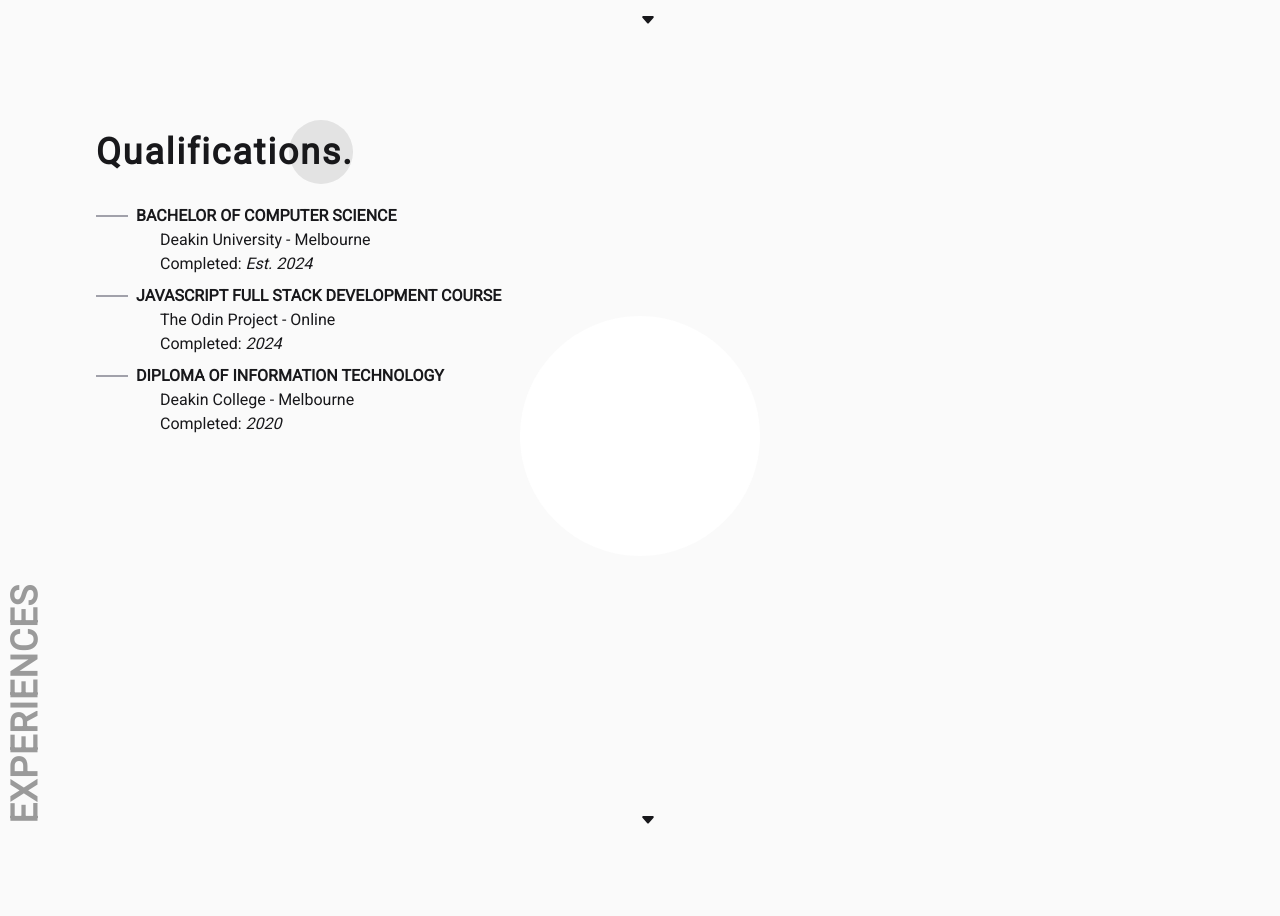
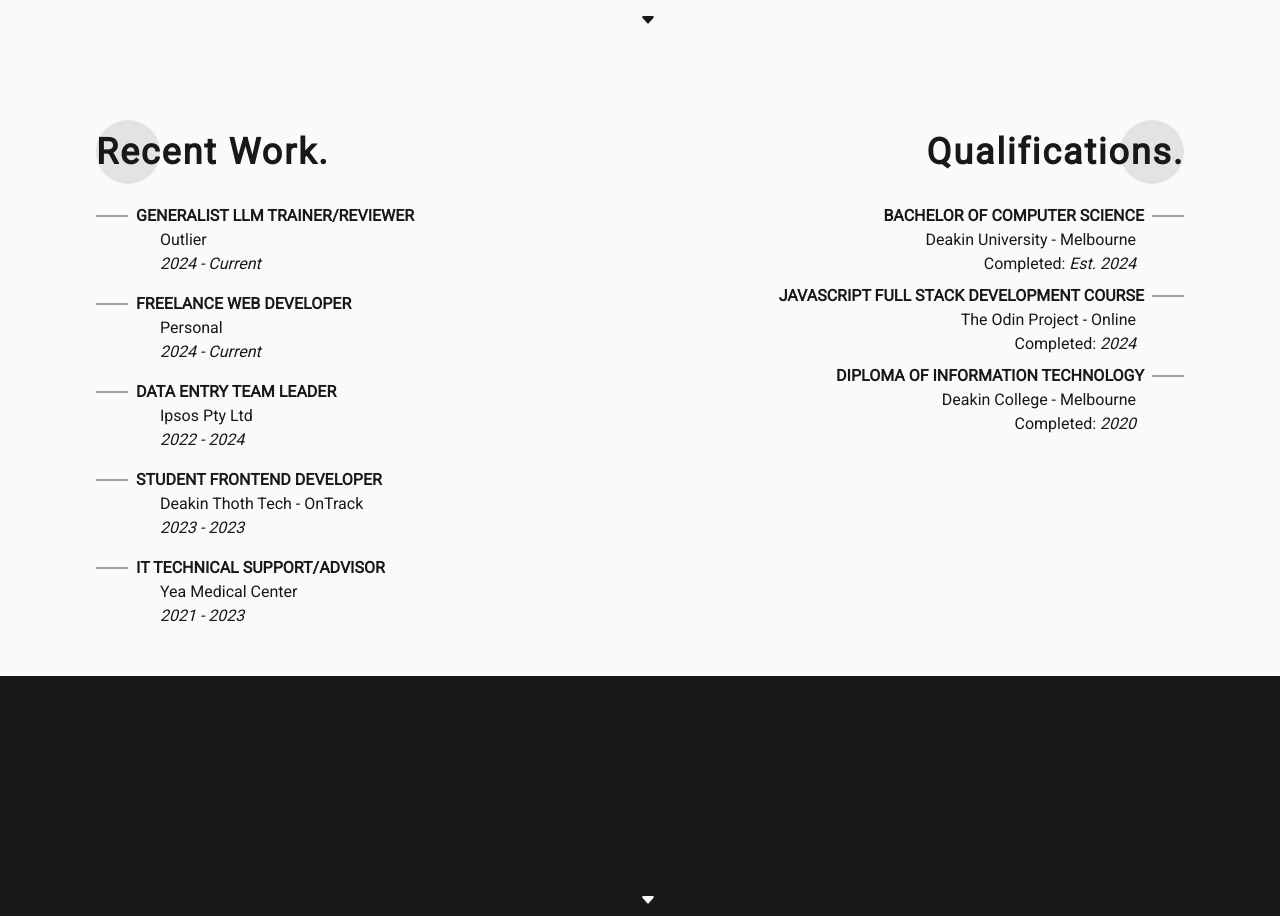
Before and after one commit to williamalowe/portfolio, a Next.js app: page / in a window 1280 px wide. Shown: the part 2860-3776 px from the top of the page. Before the commit the page ends 3696 px from the top, so only its background shows below. Built offline with nearby package versions, Linux system fonts and the light colour scheme.

Commit message:
styles: update experience styles

```diff
--- a/src/components/experience.tsx
+++ b/src/components/experience.tsx
@@ -8,50 +8,58 @@ export default function Experience() {
       id="experience"
       className="relative min-h-screen w-full flex flex-col bg-zinc-50 text-zinc-900"
     >
-      <div className="flex flex-col px-24 mt-24">
-        <div className="relative flex items-center w-fit">
-          <div className="absolute w-16 h-16 bg-zinc-900/10 rounded-full right-0" />
-          <h3 className="text-4xl font-bold tracking-wider">Qualifications.</h3>
+      <div className="flex px-24 mt-24 gap-y-8 pb-12">
+        <div className="flex flex-col">
+          <div className="relative flex flex-row items-center w-fit">
+            <h3 className="text-4xl font-bold tracking-wider">Recent Work.</h3>
+            <div className="absolute w-16 h-16 bg-zinc-900/10 rounded-full left-0" />
           </div>
-        <ul className="mt-8 flex flex-col gap-y-2">
-          {education.map((edu) => (
-            <li key={edu.qualification}>
-              <div className="flex items-center">
-                <div className="bg-zinc-400 w-8 h-[2px]"/>
-                <h3 className="uppercase font-bold ml-2">{edu.qualification}</h3>
+          <ul className="mt-8 flex flex-col gap-y-4">
+            {professional.map((prof) => (
+              <li key={prof.role}>
+                <div className="flex items-center ">
+                  <div className="bg-zinc-400 w-8 h-[2px]" />
+                  <h3 className="uppercase font-bold ml-2">{prof.role}</h3>
                 </div>
-              <h5 className="ml-16">{edu.institute}</h5>
-              <p className="ml-16">Completed: <span className="italic">{edu.completion}</span></p>
+                <h5 className=" ml-16">{prof.organisation}</h5>
+                <p className="italic ml-16">{prof.date}</p>
               </li>
             ))}
           </ul>
         </div>
-      {/* <div className="flex flex-col items-end justify-end px-24 mt-24">
-        <div className="relative flex flex-row items-center w-fit">
-          <h3 className="text-4xl font-bold tracking-wider">Professional.</h3>
-          <div className="absolute w-16 h-16 bg-zinc-900/10 rounded-full left-0" />
+        <div className="ml-auto flex flex-col items-end">
+          <div className="relative flex items-center justify-end w-fit">
+            <div className="absolute w-16 h-16 bg-zinc-900/10 rounded-full right-0" />
+            <h3 className="text-4xl font-bold tracking-wider">
+              Qualifications.
+            </h3>
           </div>
-        <ul className="mt-8 flex flex-col items-end justify-end gap-y-2">
-          {professional.map((prof) => (
-            <li key={prof.role} className="text-right">
-              <div className="flex items-center ">
-                <h3 className="uppercase font-bold">{prof.role}</h3>
-                <div className="bg-zinc-400 w-8 h-[2px] ml-2"/>
+          <ul className="mt-8 flex flex-col gap-y-2 items-end text-right">
+            {education.map((edu) => (
+              <li key={edu.qualification}>
+                <div className="flex items-center justify-end">
+                  <h3 className="uppercase font-bold mr-2">
+                    {edu.qualification}
+                  </h3>
+                  <div className="bg-zinc-400 w-8 h-[2px]" />
                 </div>
-              <h5 className="ml-16">{edu.institute}</h5>
-              <p className="ml-16">Completed: <span className="italic">{edu.completion}</span></p>
+                <h5 className="mr-12">{edu.institute}</h5>
+                <p className="mr-12">
+                  Completed: <span className="italic">{edu.completion}</span>
+                </p>
               </li>
             ))}
           </ul>
-      </div> */}
+        </div>
+      </div>
+      <div className="h-[240px] bg-zinc-900">
 
-      <Link className="absolute bottom-2 left-[50%]" href="#contact">
+      </div>
+
+      <Link className="absolute bottom-2 left-[50%] text-zinc-50" href="#contact">
         <BsCaretDownFill />
       </Link>
-      <h3 className="absolute -left-24 bottom-28 text-4xl text-zinc-950/40 font-bold tracking-wide uppercase -rotate-90">
-        Experiences
-      </h3>
-      <div className="absolute left-[calc(50%-120px)] top-[calc(50%-120px)] aspect-square w-[240px] bg-white rounded-full" />
+      <div className="-z-10 absolute left-[calc(50%-120px)] top-[calc(50%-120px)] aspect-square w-[240px] bg-white rounded-full" />
     </section>
   );
 }
```
Lines whose indentation alone changed are shown as unchanged.
